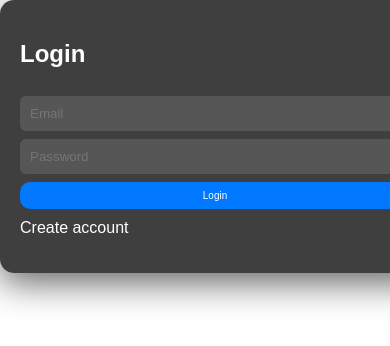
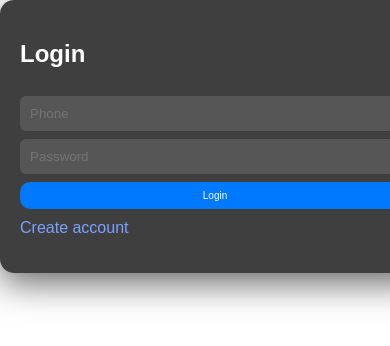
Before and after one commit to ganzapatrice-max/ai-overlay-backend, a React (Vite) app in the folder desktop-app/renderer/: page / in a window 390 px wide. Shown: the top 346 px of the page. Built offline with nearby package versions, Linux system fonts and the light colour scheme.

Commit message:
Update login to use phone and password authentication

```diff
--- a/desktop-app/renderer/src/components/Login.jsx
+++ b/desktop-app/renderer/src/components/Login.jsx
@@ -1,15 +1,15 @@
 import { useState } from "react";
 import { login } from "../utils/api";
 
-export default function Login({ onLogin, onSignup, onAdminLogin }) {
-  const [email, setEmail] = useState("");
+export default function Login({ onLogin, onSignup }) {
+  const [phone, setPhone] = useState("");
   const [password, setPassword] = useState("");
   const [loading, setLoading] = useState(false);
   const [message, setMessage] = useState("");
 
   const handleLogin = async () => {
-    if (!email || !password) {
-      setMessage("Please fill all fields");
+    if (!phone || !password) {
+      setMessage("Phone and password are required ❌");
       return;
     }
 
@@ -17,31 +17,22 @@ export default function Login({ onLogin, onSignup, onAdminLogin }) {
     setMessage("");
 
     try {
-      const res = await login({ email, password });
+      const res = await login({ phone, password });
       const { token, user } = res.data;
 
       if (!user.active) {
-        setMessage("Account not activated by admin");
+        setMessage("Account not activated by admin ⏳");
         return;
       }
 
-      // Save token
       localStorage.setItem("token", token);
-      localStorage.setItem("isAdmin", user.isAdmin);
-
-      // Route based on role
-      if (user.isAdmin) {
-        onAdminLogin(token);   // Go to Admin Dashboard
-      } else {
-        onLogin(token);        // Go to normal user dashboard
-      }
-
+      onLogin(token);
     } catch (err) {
       console.error("Login error:", err);
+
       setMessage(
         err.response?.data?.message ||
-        err.message ||
-        "Login failed. Check your email and password."
+          "Login failed. Check your phone and password."
       );
     } finally {
       setLoading(false);
@@ -53,10 +44,10 @@ export default function Login({ onLogin, onSignup, onAdminLogin }) {
       <h2>Login</h2>
 
       <input
-        type="email"
-        placeholder="Email"
-        value={email}
-        onChange={(e) => setEmail(e.target.value)}
+        type="text"
+        placeholder="Phone"
+        value={phone}
+        onChange={(e) => setPhone(e.target.value)}
       />
 
       <input
@@ -76,7 +67,10 @@ export default function Login({ onLogin, onSignup, onAdminLogin }) {
         </p>
       )}
 
-      <p onClick={onSignup} style={{ cursor: "pointer", marginTop: 10 }}>
+      <p
+        onClick={onSignup}
+        style={{ cursor: "pointer", marginTop: 10, color: "#7aa2ff" }}
+      >
         Create account
       </p>
     </div>
```
